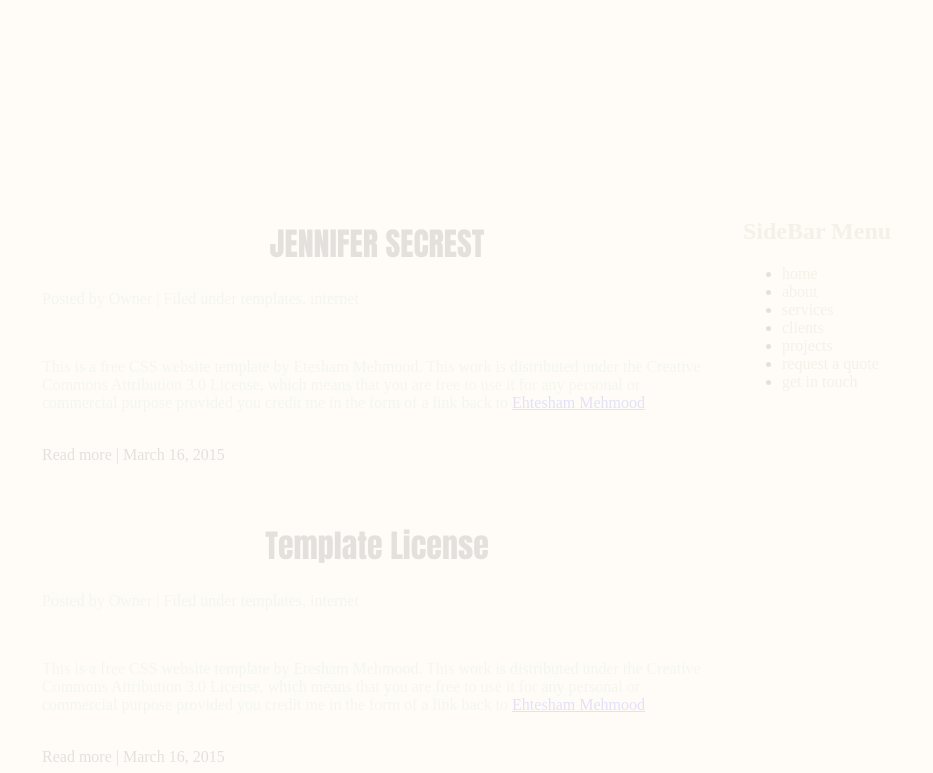
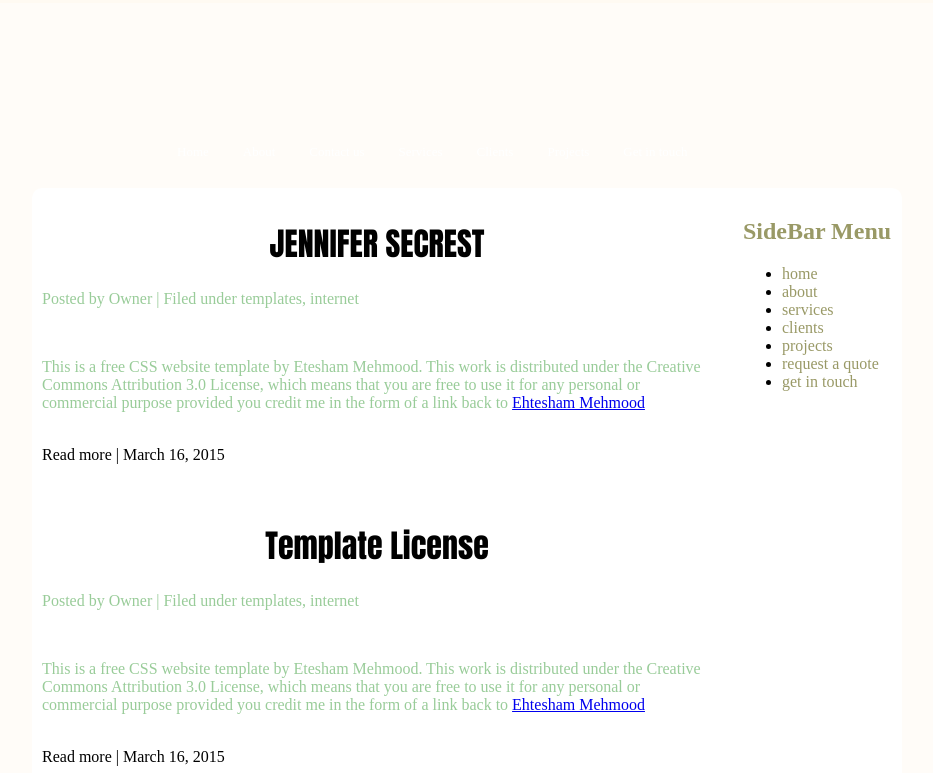
Before and after one commit to jensecrest/jensecrestScratch2.github.io, a plain HTML site: page index.html in a window 1280 px wide. Shown: the part 27-800 px from the top of the page, without its empty margins (170-1103 px from the left). Drawn offline with Linux system fonts and the light colour scheme.

Commit message:
Update style.css

```diff
--- a/style.css
+++ b/style.css
@@ -3,7 +3,7 @@
 /* CSS Document */
 
 html {
-	background-color: #fffcf8;
+	background-color: #fffaf2;
 }
 
 .h1 {
@@ -96,7 +96,6 @@ html {
 .body {
     /* background-image: url("../../images/bg.jpg"); */
 	background-color: #fffcf8;
-	opacity: 0.1;
 }
 
 .wrapper {
```
